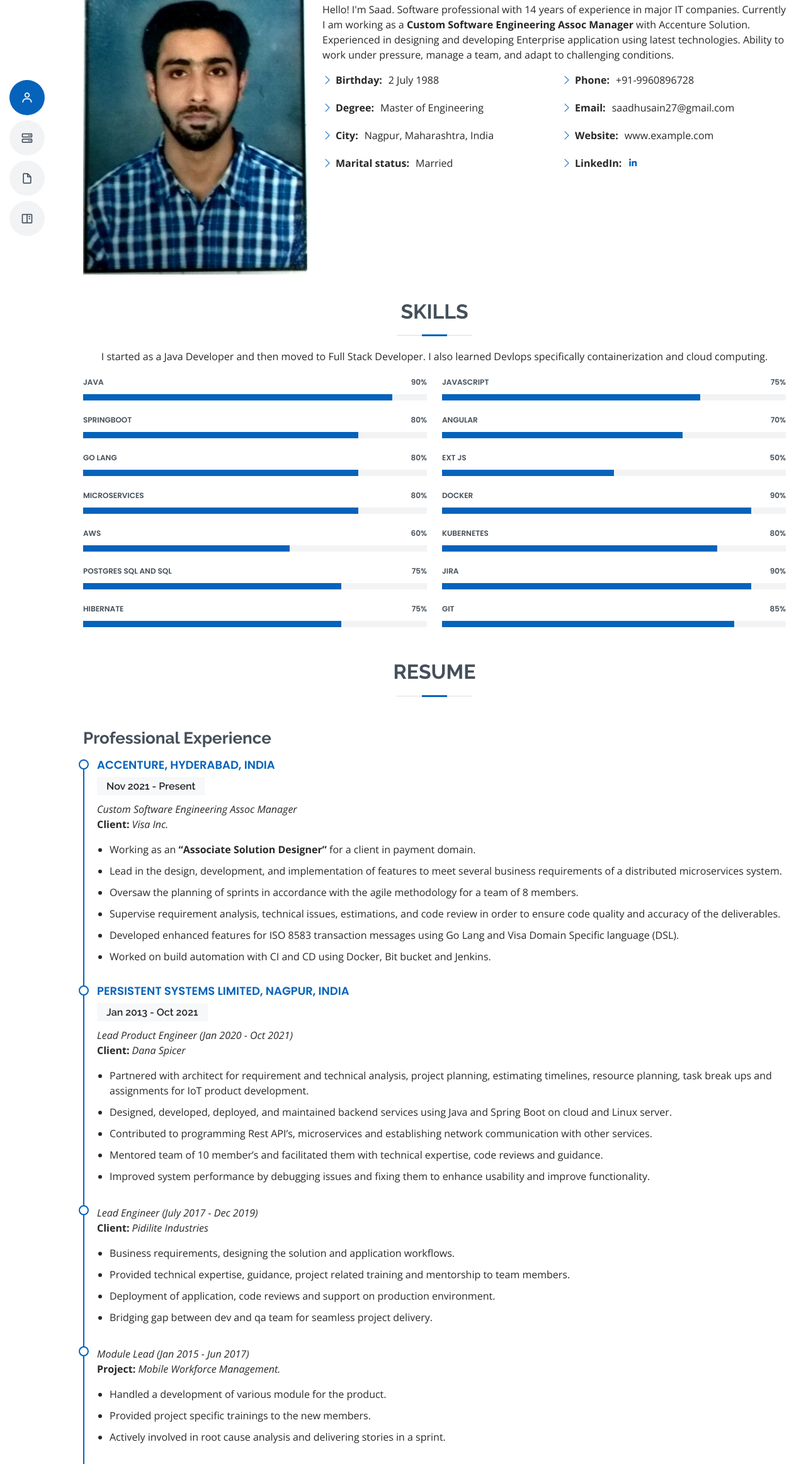
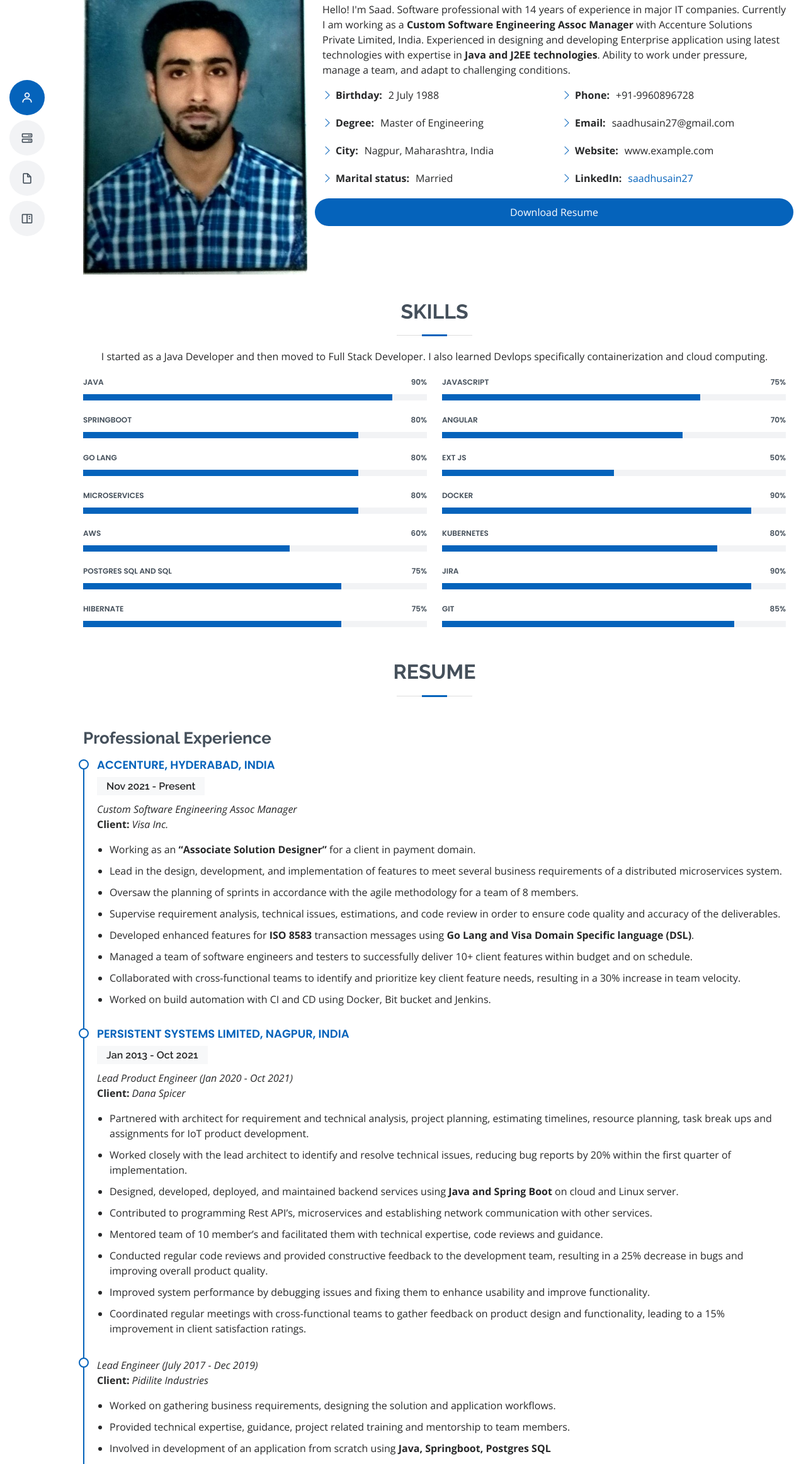
Before and after one commit to saadhusain27/resume, a plain HTML site: page index.html in a window 1280 px wide. Shown: the part 145-2470 px from the top of the page at 63% size. Drawn offline with nearby package versions, Linux system fonts and the light colour scheme.

Commit message:
Updated resume

```diff
--- a/assets/css/style.css
+++ b/assets/css/style.css
@@ -641,3 +641,12 @@ section {
 #footer .credits {
   font-size: 13px;
 }
+
+.download{
+  background: #0563bb;
+  border: 0;
+  padding: 10px 35px;
+  color: #fff;
+  transition: 0.4s;
+  border-radius: 50px;
+}
--- a/index.html
+++ b/index.html
@@ -66,9 +66,12 @@
           <div class="col-lg-8 pt-4 pt-lg-0 content">
             <h3>Solution Designer &amp; Application Developer.</h3>
             <p>Hello! I'm Saad. Software professional with 14 years of experience in major IT companies.
-              Currently I am working as a <b>Custom Software Engineering Assoc Manager</b> with Accenture Solution.
-              Experienced in designing and developing Enterprise application using latest technologies.
-              Ability to work under pressure, manage a team, and adapt to challenging conditions.</p>
+              Currently I am working as a <b>Custom Software Engineering Assoc Manager</b> with Accenture Solutions
+              Private Limited, India.
+              Experienced in designing and developing Enterprise application using latest technologies with expertise in
+              <b>Java and J2EE technologies</b>.
+              Ability to work under pressure, manage a team, and adapt to challenging conditions.
+            </p>
 
             <div class="row">
               <div class="col-lg-6">
@@ -86,12 +89,17 @@
                   <li><i class="bi bi-chevron-right"></i> <strong>Phone:</strong> <span>+91-9960896728</span></li>
                   <li><i class="bi bi-chevron-right"></i> <strong>Email:</strong> <span>saadhusain27@gmail.com</span>
                   </li>
-                  <li><i class="bi bi-chevron-right"></i> <strong>Website:</strong> <span>www.example.com</span></li>
+                  <li><i class="bi bi-chevron-right"></i> <strong>Website:</strong> <span><a target="_blank"
+                        rel="noopener noreferrer">www.example.com</a></span></li>
                   <li><i class="bi bi-chevron-right"></i> <strong>LinkedIn:</strong> <span> <a
-                        href="https://www.linkedin.com/in/saadhusain27/" class="linkedin"><i
-                          class="bx bxl-linkedin"></i></a></span></li>
+                        href="https://www.linkedin.com/in/saadhusain27/" class="linkedin" target="_blank"
+                        rel="noopener noreferrer">saadhusain27</a></span></li>
                 </ul>
               </div>
+            </div>
+            <div class="row text-center">
+              <a class="download" href="Syed_Saad_Husain.pdf" target="_blank"><i class="fa fa-download"></i><span>
+                  Download Resume</span> </a>
             </div>
           </div>
         </div>
@@ -262,8 +270,14 @@
                 </li>
                 <li>Supervise requirement analysis, technical issues, estimations, and code review in order to ensure
                   code quality and accuracy of the deliverables.</li>
-                <li>Developed enhanced features for ISO 8583 transaction messages using Go Lang and Visa Domain Specific
-                  language (DSL).</li>
+                <li>Developed enhanced features for <b>ISO 8583</b> transaction messages using <b>Go Lang and Visa
+                    Domain Specific
+                    language (DSL)</b>.</li>
+                <li>Managed a team of software engineers and testers to successfully deliver 10+ client features within
+                  budget and
+                  on schedule.</li>
+                <li>Collaborated with cross-functional teams to identify and prioritize key client feature needs,
+                  resulting in a 30% increase in team velocity.</li>
                 <li>Worked on build automation with CI and CD using Docker, Bit bucket and Jenkins.</li>
               </ul>
             </div>
@@ -276,14 +290,21 @@
               <ul>
                 <li>Partnered with architect for requirement and technical analysis, project planning, estimating
                   timelines, resource planning, task break ups and assignments for IoT product development.</li>
-                <li>Designed, developed, deployed, and maintained backend services using Java and Spring Boot on cloud
+                <li>Worked closely with the lead architect to identify and resolve technical issues, reducing bug
+                  reports by 20% within the first quarter of implementation.</li>
+                <li>Designed, developed, deployed, and maintained backend services using <b>Java and Spring Boot</b> on
+                  cloud
                   and Linux server.</li>
                 <li>Contributed to programming Rest API’s, microservices and establishing network communication with
                   other services.</li>
                 <li>Mentored team of 10 member’s and facilitated them with technical expertise, code reviews and
                   guidance.</li>
+                <li>Conducted regular code reviews and provided constructive feedback to the development team, resulting
+                  in a 25% decrease in bugs and improving overall product quality.</li>
                 <li>Improved system performance by debugging issues and fixing them to enhance usability and improve
                   functionality.</li>
+                <li>Coordinated regular meetings with cross-functional teams to gather feedback on product design and
+                  functionality, leading to a 15% improvement in client satisfaction ratings.</li>
               </ul>
             </div>
             <div class="resume-item">
@@ -291,11 +312,14 @@
                 <b>Client:</b> <em>Pidilite Industries</em>
               </p>
               <ul>
-                <li>Business requirements, designing the solution and application workflows.</li>
+                <li>Worked on gathering business requirements, designing the solution and application workflows.</li>
                 <li>Provided technical expertise, guidance, project related training and mentorship to team members.
                 </li>
-                <li>Deployment of application, code reviews and support on production environment.</li>
-                <li>Bridging gap between dev and qa team for seamless project delivery.</li>
+                <li>Involved in development of an application from scratch using <b>Java, Springboot, Postgres SQL</b>
+                </li>
+                <li>Responsible for deployment of application, code reviews and support on production environment.</li>
+                <li>Actively involved in bridging gap between dev and qa team for seamless project delivery.</li>
+
               </ul>
             </div>
             <div class="resume-item">
@@ -305,16 +329,17 @@
               <ul>
                 <li>Handled a development of various module for the product.</li>
                 <li>Provided project specific trainings to the new members.</li>
-                <li>Actively involved in root cause analysis and delivering stories in a sprint.</li>
+                <li>Actively involved in root cause analysis, defect fixing and delivering stories within a sprint.</li>
               </ul>
             </div>
             <div class="resume-item">
               <p><em>Senior Software Engineer (Apr 2013 - Dec 2014)</em><br>
-                <b>Project</b> <em>Location Product.</em>
+                <b>Project</b> <em>Location Product</em>
               </p>
               <ul>
                 <li>Involved in development and unit testing of the product as a senior engineer.</li>
                 <li>Technical issue management, Issue debugging & knowledge base contributions.</li>
+                <li>Creating new feature using <b>Java, Hibernate, Spring MVC and SQL</b></li>
               </ul>
             </div>
             <div class="resume-item">
@@ -324,8 +349,10 @@
                 <b>Client:</b> <em>Time Warner Cable</em>
               </p>
               <ul>
-                <li>Involved in developing new features for the client application.</li>
-                <li>Involved in maintenance and defect fixing</li>
+                <li>Co-ordinating with the onsite team to understand application feature and develop them accordingly.
+                </li>
+                <li>Involved in maintenance and defect fixing for the client application using <b>Java, EJB and
+                    JavaScript.</b></li>
               </ul>
             </div>
             <div class="resume-item">
@@ -401,23 +428,15 @@
   </main><!-- End #main -->
 
   <!-- ======= Footer ======= -->
-  <!-- <footer id="footer">
+  <footer id="footer">
     <div class="container">
       <h3>Syed Saad Husain</h3>
-      <p>Et aut eum quis fuga eos sunt ipsa nihil. Labore corporis magni eligendi fuga maxime saepe commodi placeat.</p>
-      <div class="social-links">
-        <a href="#" class="twitter"><i class="bx bxl-twitter"></i></a>
-        <a href="#" class="facebook"><i class="bx bxl-facebook"></i></a>
-        <a href="#" class="instagram"><i class="bx bxl-instagram"></i></a>
-        <a href="#" class="google-plus"><i class="bx bxl-skype"></i></a>
-        <a href="#" class="linkedin"><i class="bx bxl-linkedin"></i></a>
-      </div>
       <div class="copyright">
         &copy; Copyright <strong><span>MyResume</span></strong>. All Rights Reserved
       </div>
 
     </div>
-  </footer> -->
+  </footer>
   <!-- End Footer -->
 
   <div id="preloader"></div>
```
Also changed, not shown: 4 other files.
